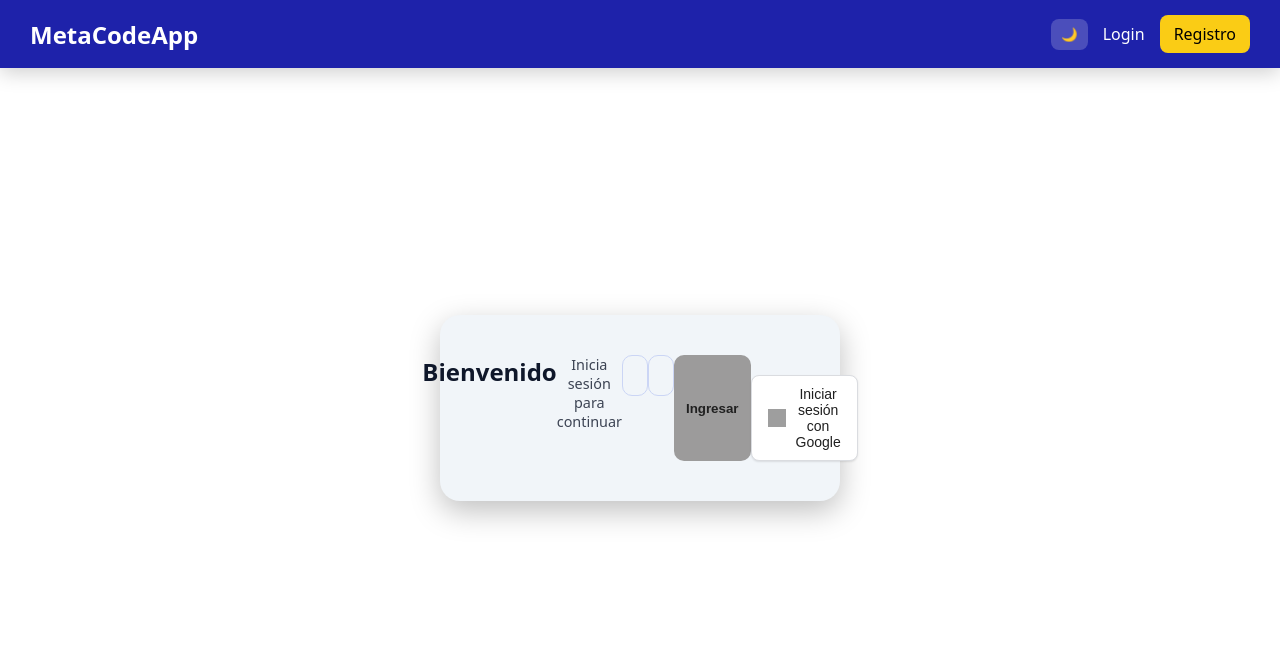
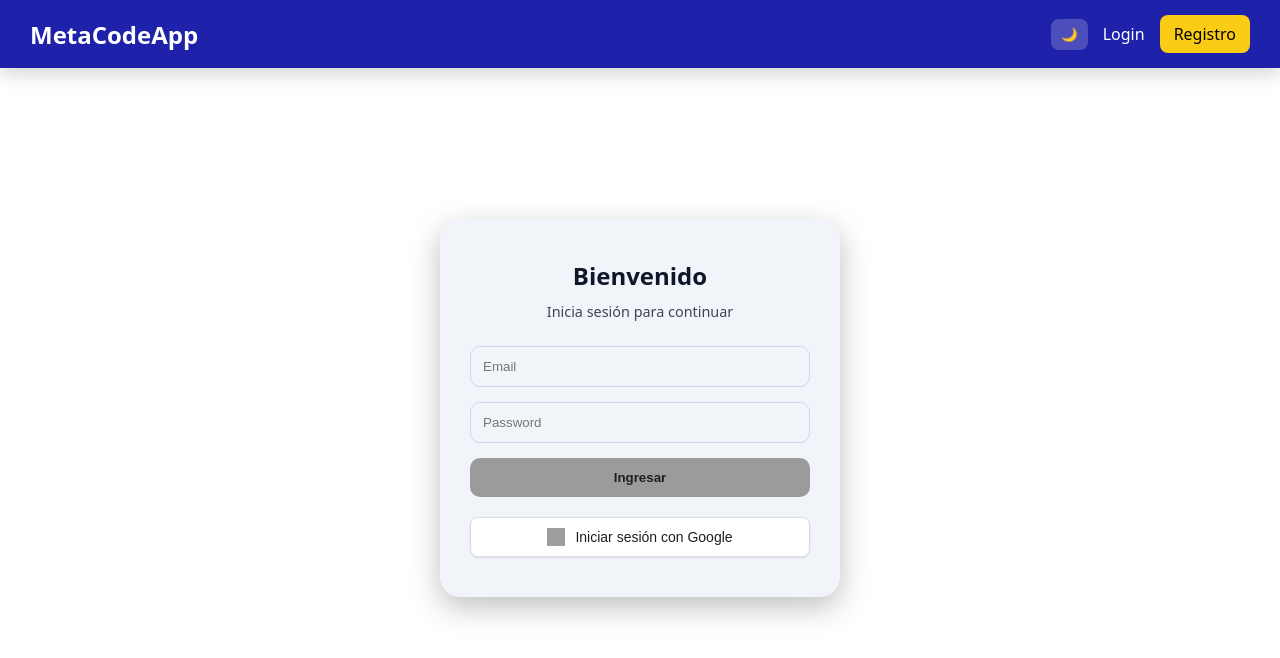
Before and after one commit to Fereiral18/ProyectoM4_LuisFereira, a React (Vite) app: page /login in a window 1280 px wide. Shown: the top 658 px of the page. Built offline with nearby package versions, Linux system fonts and the light colour scheme; no server answers; grey boxes are pictures that could not be loaded.

Commit message:
correcion del boton de google authenticator

```diff
--- a/src/pages/style.css
+++ b/src/pages/style.css
@@ -118,7 +118,7 @@
     position: absolute;
     display: flex;
     justify-content: center;
-    flex-direction: columnlogin-card;
+    flex-direction: column;
   background: var(--card-bg);
   color: var(--text-color);
   padding: 40px 30px;
```
